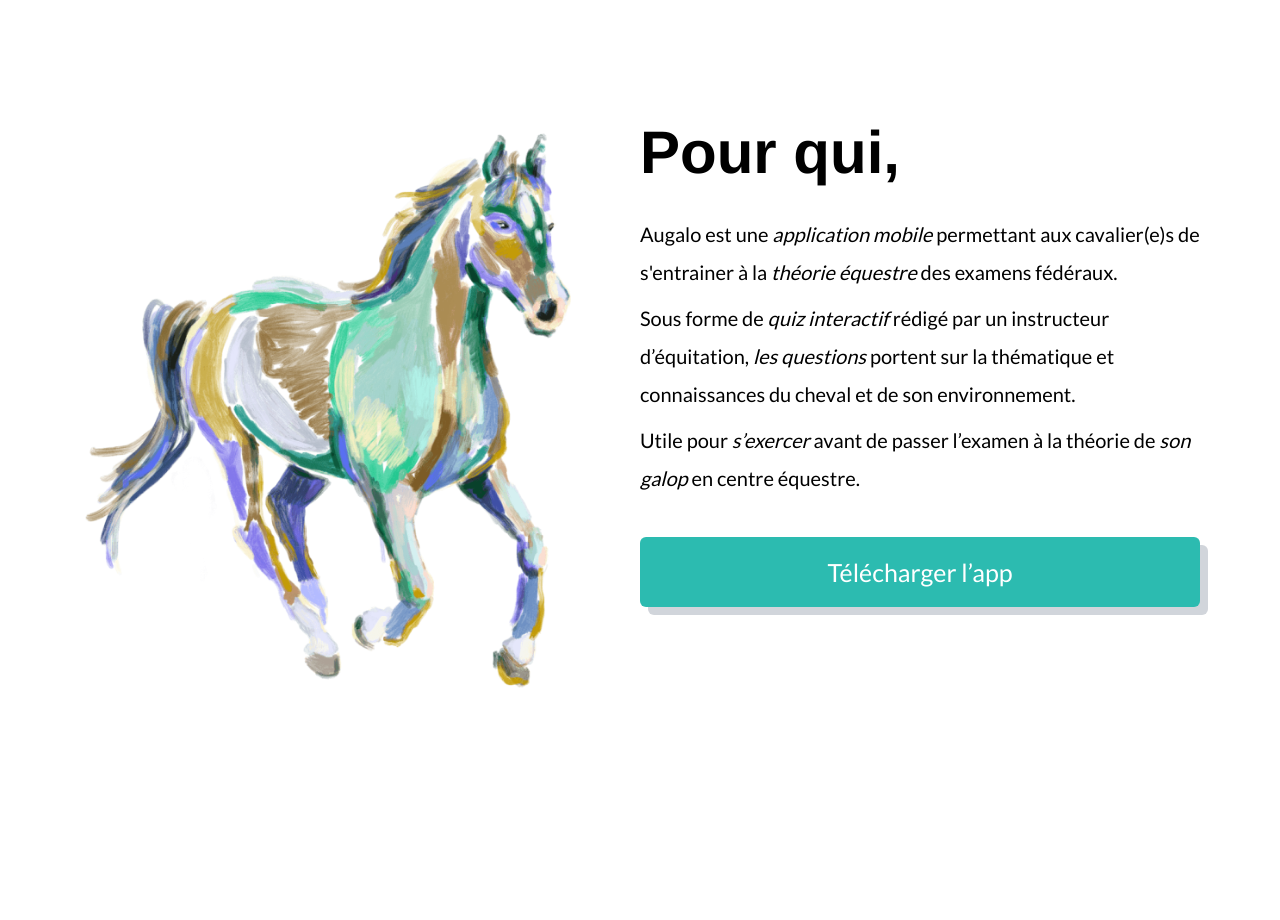
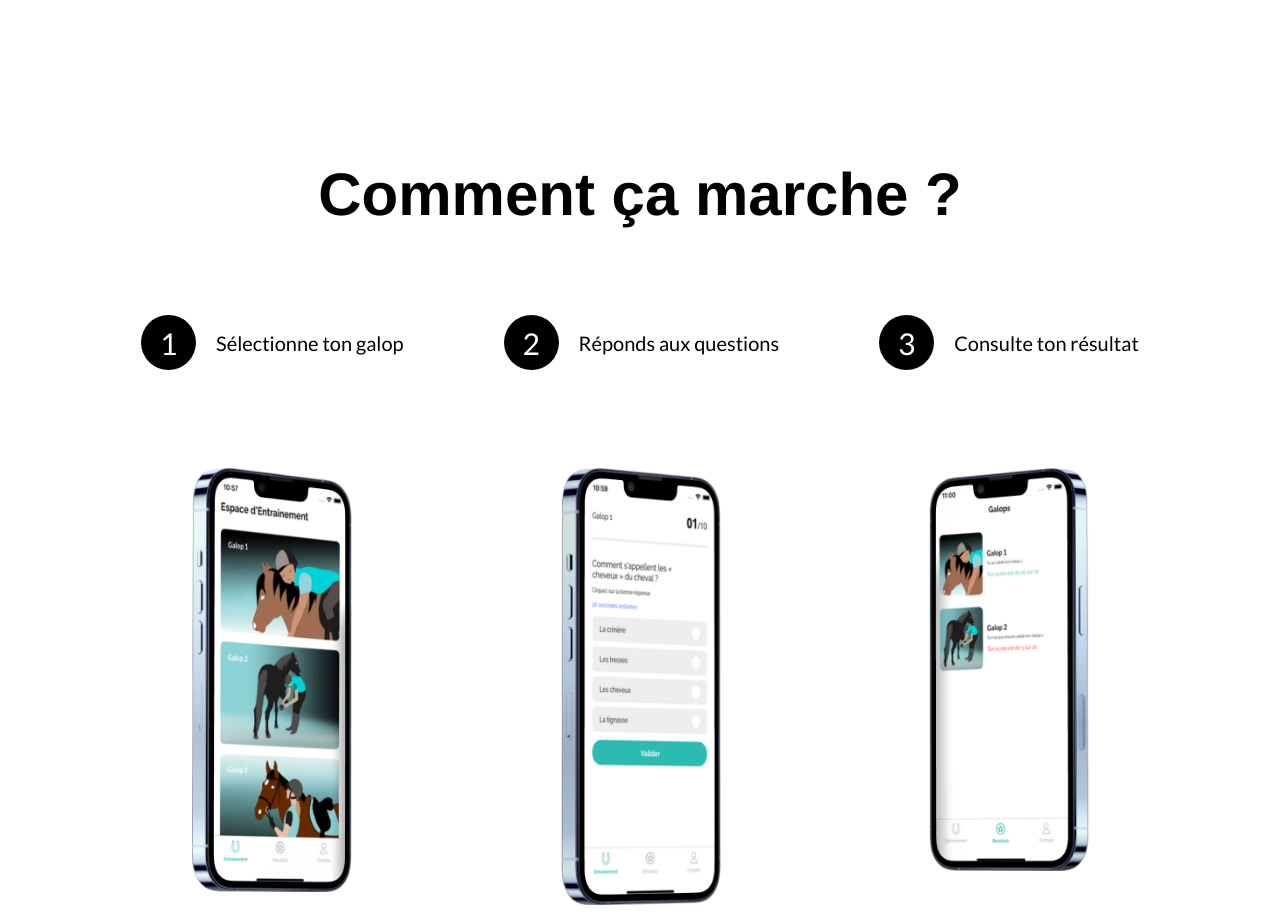
Before and after one commit to Kamsou/augalo-website-2022, a Nuxt app: page / in a window 1280 px wide. Shown: the part 1160-2080 px from the top of the page. Built offline with nearby package versions, Linux system fonts and the light colour scheme.

Commit message:
text: scroll 9

```diff
--- a/pages/index.vue
+++ b/pages/index.vue
@@ -6,7 +6,7 @@
     <div class="lg:max-w-[1512px] lg:mx-auto font-lato">
         <Hero />
 
-        <Who />
+        <!-- <Who /> -->
 
         <HowItWorks />
 
```
